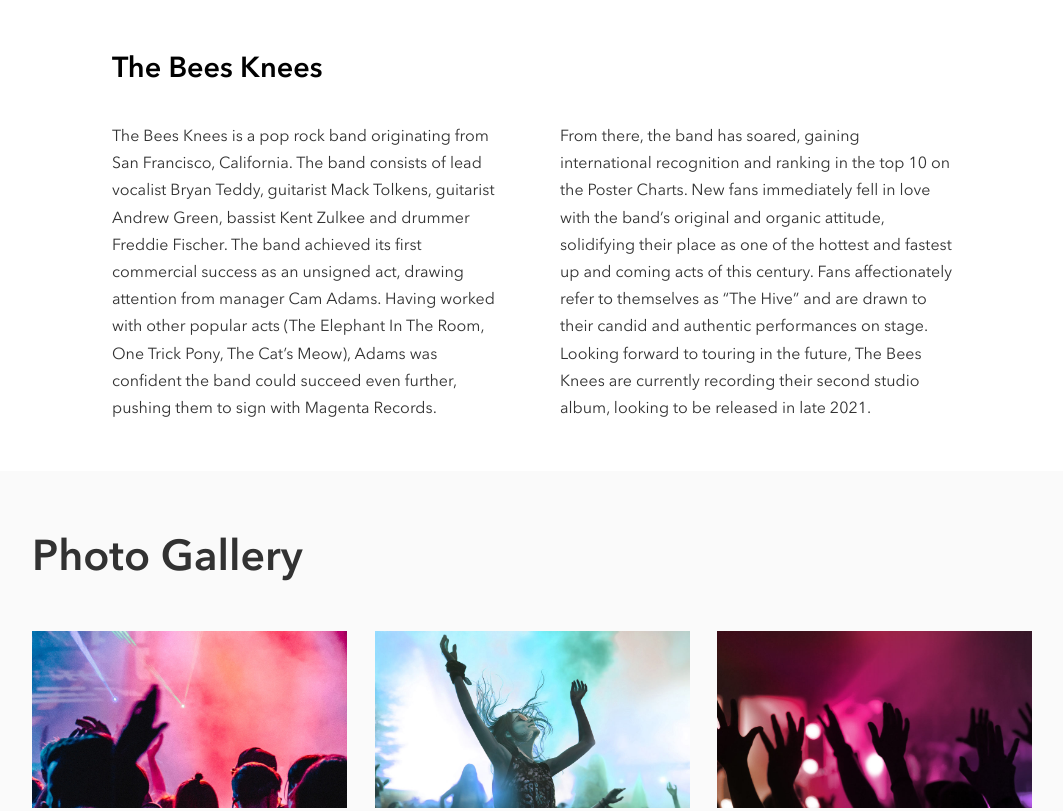
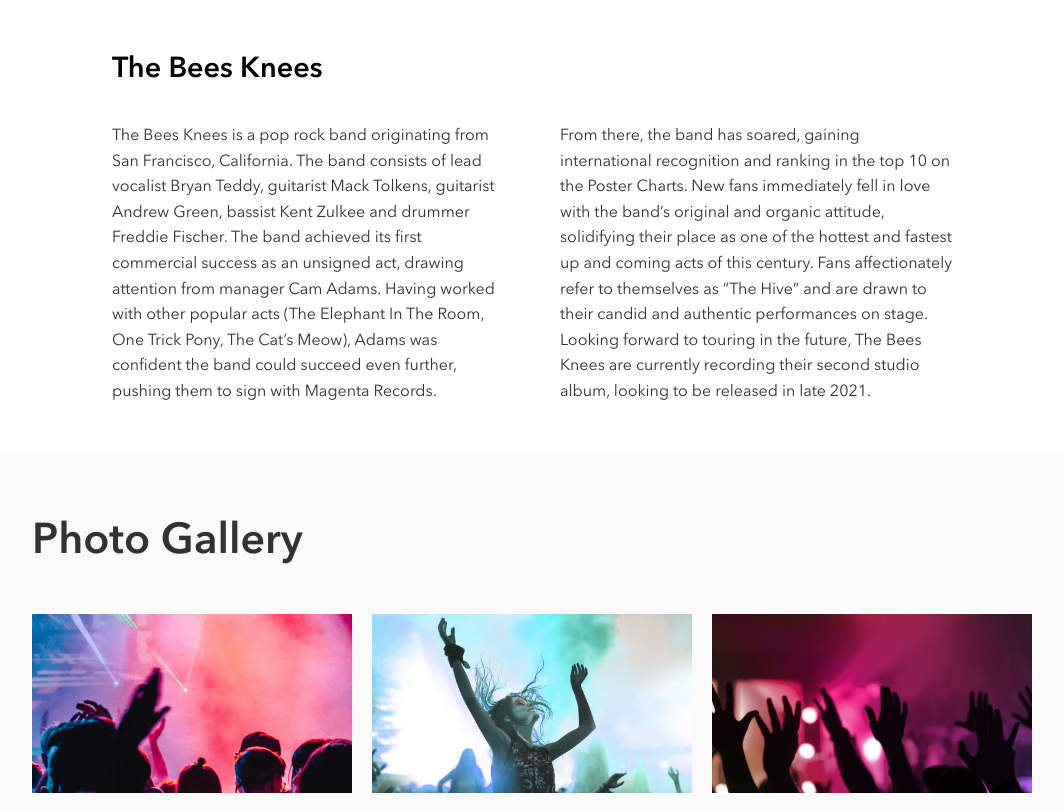
Before and after one commit to meredith-j/meredith-jonatan-bandsite, a plain HTML site: page index.html in a window 1280 px wide. Shown: the part 1920-2731 px from the top of the page, without its empty margins (108-1171 px from the left). Drawn offline with Linux system fonts and the light colour scheme; files whose address does not match are found by name.

Commit message:
finish desktop sizing

```diff
--- a/Styles/Partials/_fonts.scss
+++ b/Styles/Partials/_fonts.scss
@@ -90,7 +90,7 @@ h4 {
     }
 
     @include desktop {
-        font-size: 2.5rem;
+        font-size: 2.7rem;
         font-weight: 600;
         line-height: 2.75rem;
   }
--- a/Styles/Partials/_footer.scss
+++ b/Styles/Partials/_footer.scss
@@ -34,6 +34,10 @@
             word-spacing: 0.05rem;
             letter-spacing: 0.05rem;
         }
+
+        @include desktop {
+            padding: 1.75rem 3.5rem 0 0;
+        }
     }
 
     &__socials {
@@ -58,11 +62,20 @@
             height: 2.05rem;
         }
 
+        @include desktop {
+            width: 1.9rem;
+            height: 1.9rem;
+        }
+
         &--twitter {
             width: 2.5rem;
 
             @include tablet {
                 width: 2.5rem;
+            }
+
+            @include desktop {
+                width: 2.3rem;
             }
         }
 
@@ -73,6 +86,11 @@
             @include tablet {
                 width: 3rem;
                 height: 1.99rem;
+            }
+
+            @include desktop {
+                width: 2.8rem;
+                height: 1.9rem;
             }
         }
     }
@@ -85,6 +103,10 @@
             padding: 5rem 0 0 0;
             flex-direction: row;
             column-gap: 4rem;
+        }
+
+        @include desktop {
+            column-gap: 5rem;
         }
     }
 
@@ -100,6 +122,10 @@
         &--last {
             @include tablet {
             padding: 0 0 0 2.1rem;
+            }
+
+            @include desktop {
+                padding: 0 0 0 2.5rem;
             }
         }
     }
@@ -119,6 +145,10 @@
             letter-spacing: auto;
             word-spacing: 0;
             line-height: 1.6rem;
+        }
+
+        @include desktop {
+            font-size: 1rem;
         }
     }
 
@@ -147,7 +177,9 @@
         }
 
         @include desktop {
-            top: 5rem;
+            width: 9rem;
+            height: auto;
+            top: 5.5rem;
             right: 8.75rem;
         }
     }
@@ -160,5 +192,9 @@
             font-size: 1.15rem;
             padding: 3rem 0 1rem 0;
         }
+
+        @include desktop {
+            font-size: 1.1rem;
+        }
     }
 }
--- a/Styles/bio.scss
+++ b/Styles/bio.scss
@@ -138,6 +138,7 @@ body {
         @include desktop {
             font-size: 1rem;
             word-spacing: 0rem;
+            line-height: 1.6rem;
         }
     }
 }
@@ -168,12 +169,10 @@ body {
         flex-direction: column;
 
         @include tablet {
-//            height: 33rem;
-//            max-height: 35rem;
             flex-direction: row;
             flex-wrap: wrap;
             justify-content: space-between;
-            row-gap: 2rem;
+            row-gap: 1.5rem;
         }
     }
 
@@ -182,7 +181,7 @@ body {
         padding: 0.75rem 0 0 0;
 
         @include tablet {
-            width: 31.5%;
+            width: 32%;
             padding: 0;
         }
     }
```
Also changed, not shown: Styles/bio.css, 1 other file.
